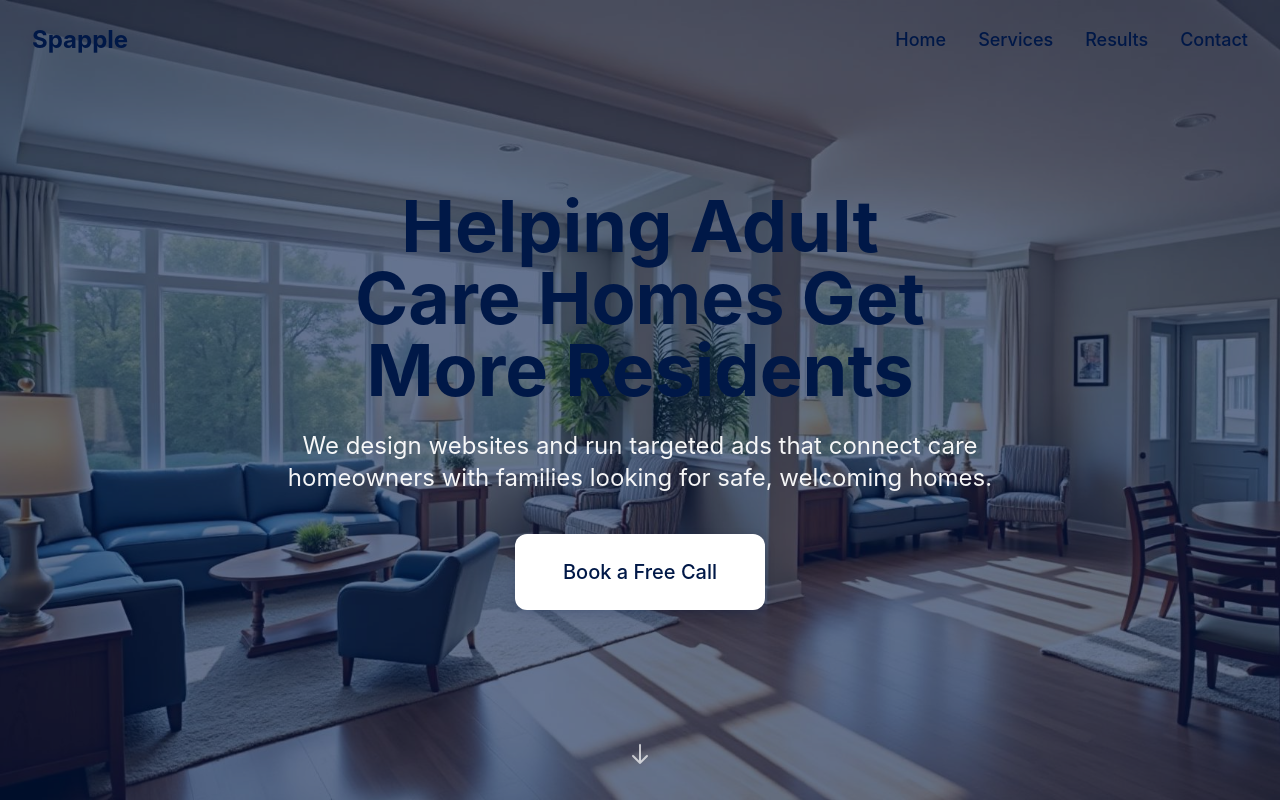
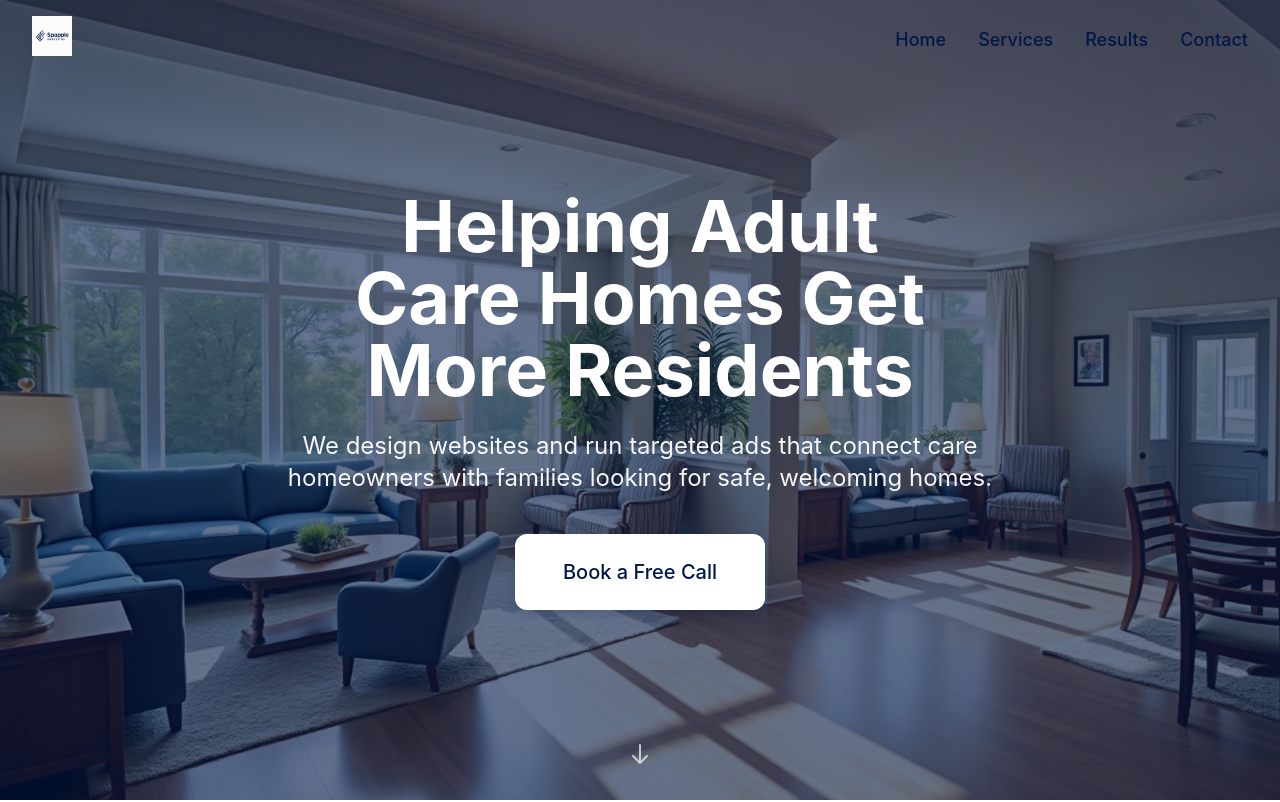
Before and after one commit to max-wanyoike/spapple-care-grow, a React (Vite) app: page / in a window 1280 px wide. Shown: the top 802 px of the page. Built offline with nearby package versions, Linux system fonts and the light colour scheme; the HTML template or start-up script is replaced by a standard one.

Commit message:
Update logo and colors

```diff
--- a/src/components/Footer.tsx
+++ b/src/components/Footer.tsx
@@ -1,3 +1,5 @@
+import spappleLogo from '@/assets/spapple-logo.png';
+
 const Footer = () => {
   const scrollToSection = (sectionId: string) => {
     const element = document.getElementById(sectionId);
@@ -7,16 +9,20 @@ const Footer = () => {
   };
 
   return (
-    <footer className="bg-primary text-primary-foreground py-12">
+    <footer className="bg-background text-foreground py-12">
       <div className="container mx-auto px-6 lg:px-8">
         <div className="flex flex-col md:flex-row items-center justify-between">
           {/* Logo */}
           <div className="mb-6 md:mb-0">
             <button
               onClick={() => scrollToSection('hero')}
-              className="text-2xl font-bold hover:opacity-80 transition-opacity focus-visible"
+              className="hover:opacity-80 transition-opacity focus-visible"
             >
-              Spapple
+              <img
+                src={spappleLogo}
+                alt="Spapple Marketing"
+                className="h-10 w-auto"
+              />
             </button>
           </div>
 
@@ -24,19 +30,19 @@ const Footer = () => {
           <nav className="flex flex-wrap items-center justify-center space-x-8 mb-6 md:mb-0">
             <button
               onClick={() => scrollToSection('hero')}
-              className="text-primary-foreground/80 hover:text-primary-foreground transition-colors font-medium focus-visible"
+              className="text-foreground/80 hover:text-primary transition-colors font-medium focus-visible"
             >
               Home
             </button>
             <button
               onClick={() => scrollToSection('services')}
-              className="text-primary-foreground/80 hover:text-primary-foreground transition-colors font-medium focus-visible"
+              className="text-foreground/80 hover:text-primary transition-colors font-medium focus-visible"
             >
               Services
             </button>
             <button
               onClick={() => scrollToSection('contact')}
-              className="text-primary-foreground/80 hover:text-primary-foreground transition-colors font-medium focus-visible"
+              className="text-foreground/80 hover:text-primary transition-colors font-medium focus-visible"
             >
               Contact
             </button>
@@ -44,8 +50,8 @@ const Footer = () => {
         </div>
 
         {/* Copyright */}
-        <div className="border-t border-primary-foreground/20 mt-8 pt-8 text-center">
-          <p className="text-primary-foreground/60">
+        <div className="border-t border-border mt-8 pt-8 text-center">
+          <p className="text-foreground/60">
             © 2025 Spapple Agency. All rights reserved.
           </p>
         </div>
--- a/src/components/Header.tsx
+++ b/src/components/Header.tsx
@@ -1,4 +1,5 @@
 import { useState, useEffect } from 'react';
+import spappleLogo from '@/assets/spapple-logo.png';
 import { Menu, X } from 'lucide-react';
 
 const Header = () => {
@@ -35,9 +36,13 @@ const Header = () => {
           <div className="flex-shrink-0">
             <button
               onClick={() => scrollToSection('hero')}
-              className="text-2xl font-bold text-primary hover:opacity-80 transition-opacity focus-visible"
+              className="hover:opacity-80 transition-opacity focus-visible"
             >
-              Spapple
+              <img
+                src={spappleLogo}
+                alt="Spapple Marketing"
+                className="h-10 w-auto"
+              />
             </button>
           </div>
 
--- a/src/components/HeroSection.tsx
+++ b/src/components/HeroSection.tsx
@@ -23,7 +23,7 @@ const HeroSection = () => {
       {/* Content */}
       <div className="relative z-10 container mx-auto px-6 lg:px-8">
         <div className="max-w-4xl mx-auto text-center text-primary-foreground">
-          <h1 className="text-4xl md:text-6xl lg:text-7xl font-bold mb-6 text-balance">
+          <h1 className="text-4xl md:text-6xl lg:text-7xl font-bold mb-6 text-balance text-white">
             Helping Adult Care Homes Get More Residents
           </h1>
 
```
Also changed, not shown: src/assets/spapple-logo.png (added).
